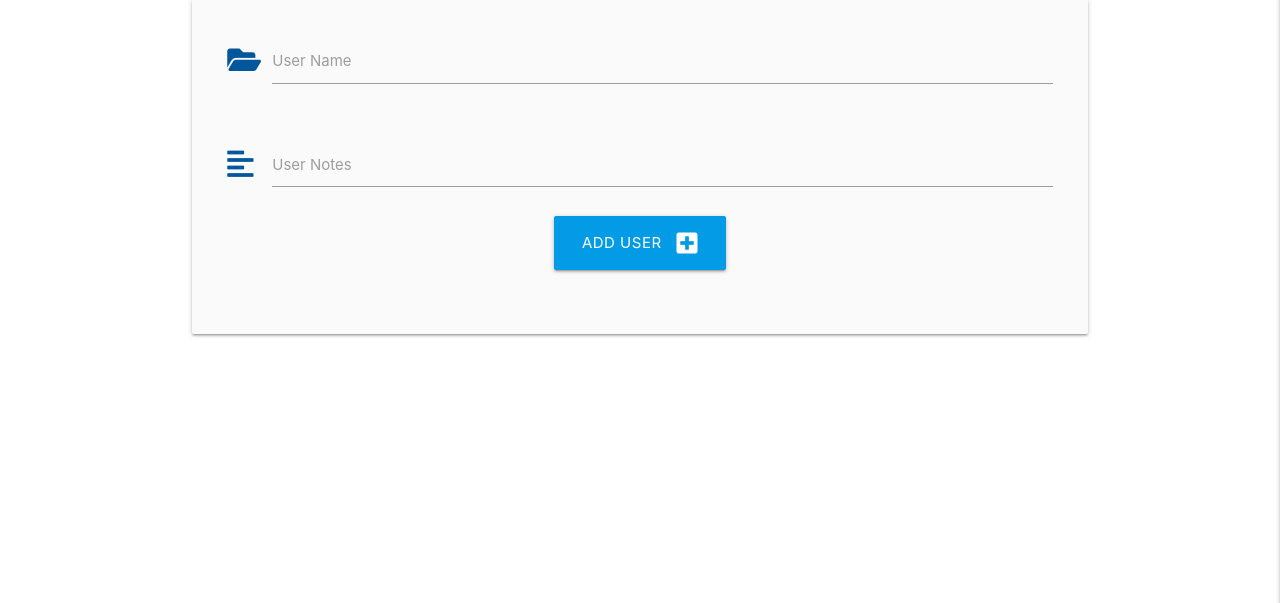
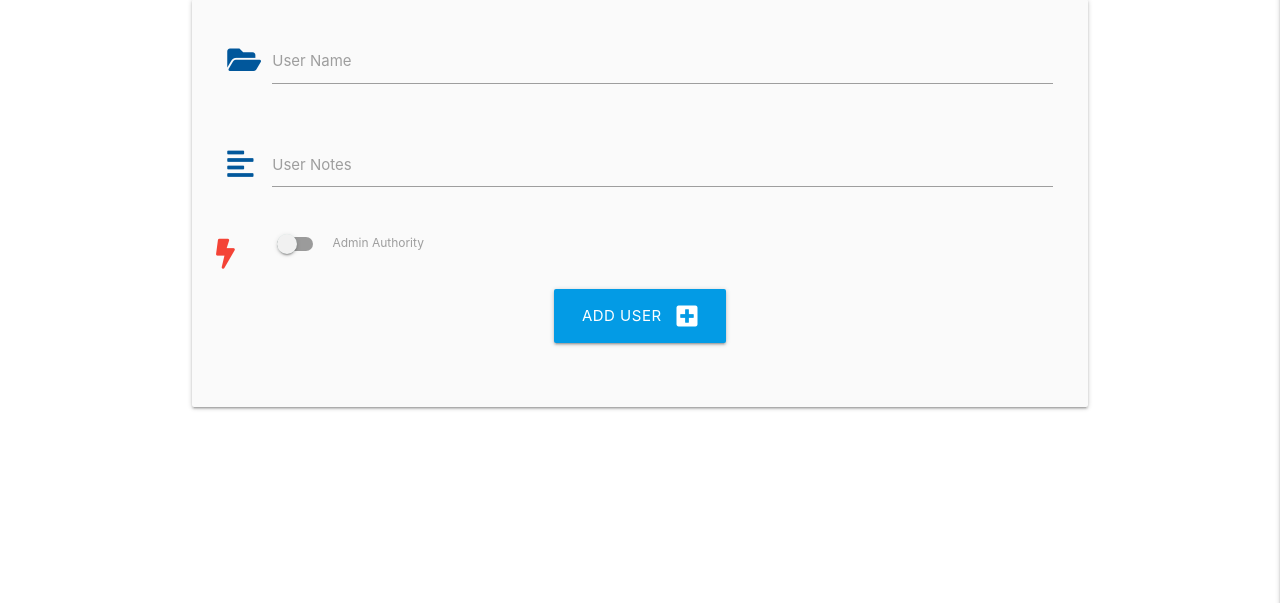
Before and after one commit to michaelmagee/magee-ms3, a Flask app: page /user_add in a window 1280 px wide. Shown: the part 160-763 px from the top of the page. Run offline with Flask 2, Linux system fonts and the light colour scheme; the visitor is signed in with stand-in values (Sample User, id 1); some libraries are stand-ins or nearby versions.

Commit message:
Cleaned up admin code so that there were no gaps Made sure Boolean user_admin in users was correctly propogated to visible swith on forms and that the results were as expected

```diff
--- a/app.py
+++ b/app.py
@@ -1,3 +1,11 @@
+#
+# Mike Magee  Milestone 3 for Code Institute
+#
+"""
+TO DO:
+    -
+"""
+
 import os
 from flask import (Flask, render_template, redirect, request, url_for,
                    flash, session)
@@ -23,14 +31,6 @@ hours = [1,2,3,4,5,6,7,8,9,10]
 priorities = [1,2,3,4,5,6,7,8,9,10]
 points = [1,5,10,15,20,25]
 
-
-"""
-TO DO:
-    - ALL try/except send the user back to home and do not handle specific exception types.
-        Revisit return flow and see if there's a better way to inetrcept potential
-        database errors abd get failure info
-    - look at class="brand-logo"> for header wrap
-"""
 
 """                 ===      PROJECT (Home) related code  ===    """
 
@@ -459,10 +459,18 @@ NOTE:   Concern here is that editing a user associated projects will leave "brok
 def user_edit(user_id):
     if request.method == "POST":
         try:
-            # retain non displayed values, note: uspsert appears to be false in the doc
-            mongo.db.users.update( {'_id': ObjectId(user_id)},
-            {"$set": {'user_name': request.form.get('user_name'),
-                "user_notes": request.form.get('user_notes') }} )
+        # If this is an admin, respect the admin switch, else no
+            user_admin = True if request.form.get("user_admin") == "on" else False
+            if session["ACTIVE_ADMIN"] == True:
+                mongo.db.users.update( {'_id': ObjectId(user_id)},
+                {"$set": {'user_name': request.form.get('user_name'),
+                    "user_notes": request.form.get('user_notes'),
+                    "user_admin": user_admin}} )
+            else:
+                mongo.db.users.update( {'_id': ObjectId(user_id)},
+                {"$set": {'user_name': request.form.get('user_name'),
+                    "user_notes": request.form.get('user_notes') }} )
+
         except:
             flash("Error accessing the database.  Please retry")
             return render_template("projects.html")  # send them back to "home"
@@ -480,11 +488,19 @@ NOTE:   Concern here is that deleting a user associated projects will leave "bro
 """
 @app.route("/user_delete/<user_id>")
 def user_delete(user_id):
+    self_delete = False
     try:
+        user = mongo.db.users.find_one({"_id": ObjectId(user_id)})
+        if user["user_name"] == session.get("ACTIVE_USER"):
+            self_delete = True
         mongo.db.users.remove({"_id": ObjectId(user_id)})
     except:
             flash("Error accessing the database.  Please retry")
             return render_template("projects.html")  # send them back to "home"
+    # if the user whacked themselves, go set a new one
+    if self_delete == True:
+        flash("Self Deleted - You must now select a user name")
+        return redirect(url_for("user_select"))
 
     flash("User Deleted")
     return redirect(url_for("get_users"))
@@ -525,7 +541,9 @@ def user_set(user_name):
     # set the admin status of the user
     if session.get("ACTIVE_ADMIN") is not None:
         session.pop("ACTIVE_ADMIN")
+
     session["ACTIVE_ADMIN"] = new_user["user_admin"]
+
 
     flash_message =("User: ", user_name,  "is now active.")
     flash(flash_message)
@@ -550,12 +568,19 @@ def user_add():
             flash("User name already exists.  Please try a new one")
             return redirect(url_for("get_users"))
 
-        # If this is the first user added after account creation,
+        # If this is the **first** user added after account creation,
         # make this user an admin
+        # Note: "on" or "off" are only used for the switch
+        user_admin = "off"
+
         if users_exist == 0:
-            user_admin = True
-        else:
-            user_admin = False
+            user_admin = "on"
+            session["ACTIVE_ADMIN"] = True
+
+        # check to see if this is an admin requesting to anoint another one
+        elif session["ACTIVE_ADMIN"] == True:
+            user_admin = True if request.form.get("user_admin") == "on" else False
+
         user_data = {    # dictionary for insert
             "account_name": account_name,
             "password": "",
@@ -573,10 +598,10 @@ def user_add():
         flash("New user Added")
 
         # if the initial user count was 0, this user can be set as the active user in session
-        # Also add the  fact that they are an admin
+
         if users_exist == 0:
             session["ACTIVE_USER"] = request.form.get("user_name").lower()
-            session["ACTIVE_ADMIN"] = user_admin
+
 
         return redirect(url_for("get_users"))
 
--- a/templates/user_add.html
+++ b/templates/user_add.html
@@ -18,10 +18,27 @@
         <div class="row">
             <div class="input-field col s12">
                 <i class="fas fa-align-left prefix light-blue-text text-darken-4"></i>
-                <textarea id="user_notes" name="user_notes" minlength="1" maxlength="100"
-                    class="materialize-textarea" required></textarea>
+                <textarea id="user_notes" name="user_notes" minlength="1" maxlength="100" class="materialize-textarea"
+                    required></textarea>
                 <label for="user_notes">User Notes</label>
             </div>
+
+            <!--    Is Admin  Only an Admin can make an admin -->
+            {% if session.ACTIVE_ADMIN %}
+            <div class="row">
+                <div class="input-field col s12">
+                    <div class="switch">
+                        <i class="fas fa-bolt prefix red-text"></i>
+                        <label for="user_admin">
+                            <input type="checkbox" id="user_admin" name="user_admin">
+                            <span class="lever"></span>
+                            Admin Authority
+                        </label>
+                    </div>
+                </div>
+            </div>
+            {% endif %}
+
             <!-- submit button -->
             <div class="row">
                 <div class="col s12 center-align">
```
Also changed, not shown: templates/user_edit.html (+24 -2 lines). Lines whose indentation alone changed are shown as unchanged.
